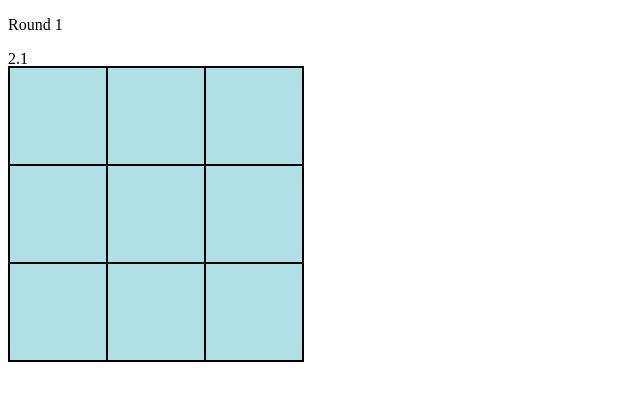
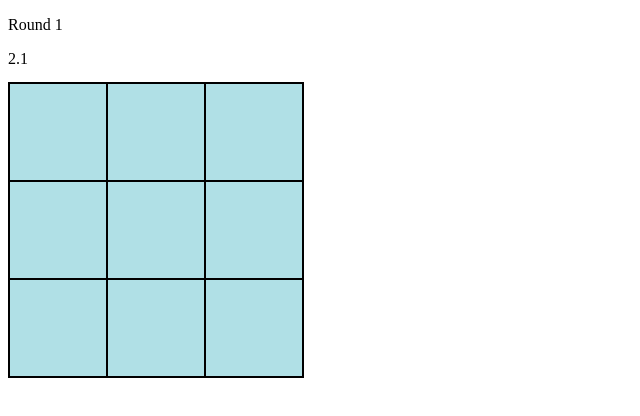
Before and after one commit to gvnlm/infinite-tic-tac-toe, a React (Vite) app in the folder frontend/: page / in a window 1280 px wide. Shown: the top 416 px of the page, without its empty margins (0-640 px from the left). Built offline with nearby package versions, Linux system fonts and the light colour scheme.

Commit message:
Render game status using <p> instead of <div>

```diff
--- a/frontend/components/Game.jsx
+++ b/frontend/components/Game.jsx
@@ -9,10 +9,10 @@ const Game = () => {
   return (
     <div>
       <p>Round {round}</p>
-      {gameStatus === GameStatus.ONGOING && <div className="status">{timeRemaining / 1000}</div>}
-      {gameStatus === GameStatus.X_WON && <div className="status">X has won!</div>}
-      {gameStatus === GameStatus.O_WON && <div className="status">O has won!</div>}
-      {gameStatus === GameStatus.DRAW && <div className="status">Draw!</div>}
+      {gameStatus === GameStatus.ONGOING && <p>{timeRemaining / 1000}</p>}
+      {gameStatus === GameStatus.X_WON && <p>X has won!</p>}
+      {gameStatus === GameStatus.O_WON && <p>O has won!</p>}
+      {gameStatus === GameStatus.DRAW && <p>Draw!</p>}
 
       <Grid
         cellValues={cellValues}
```
